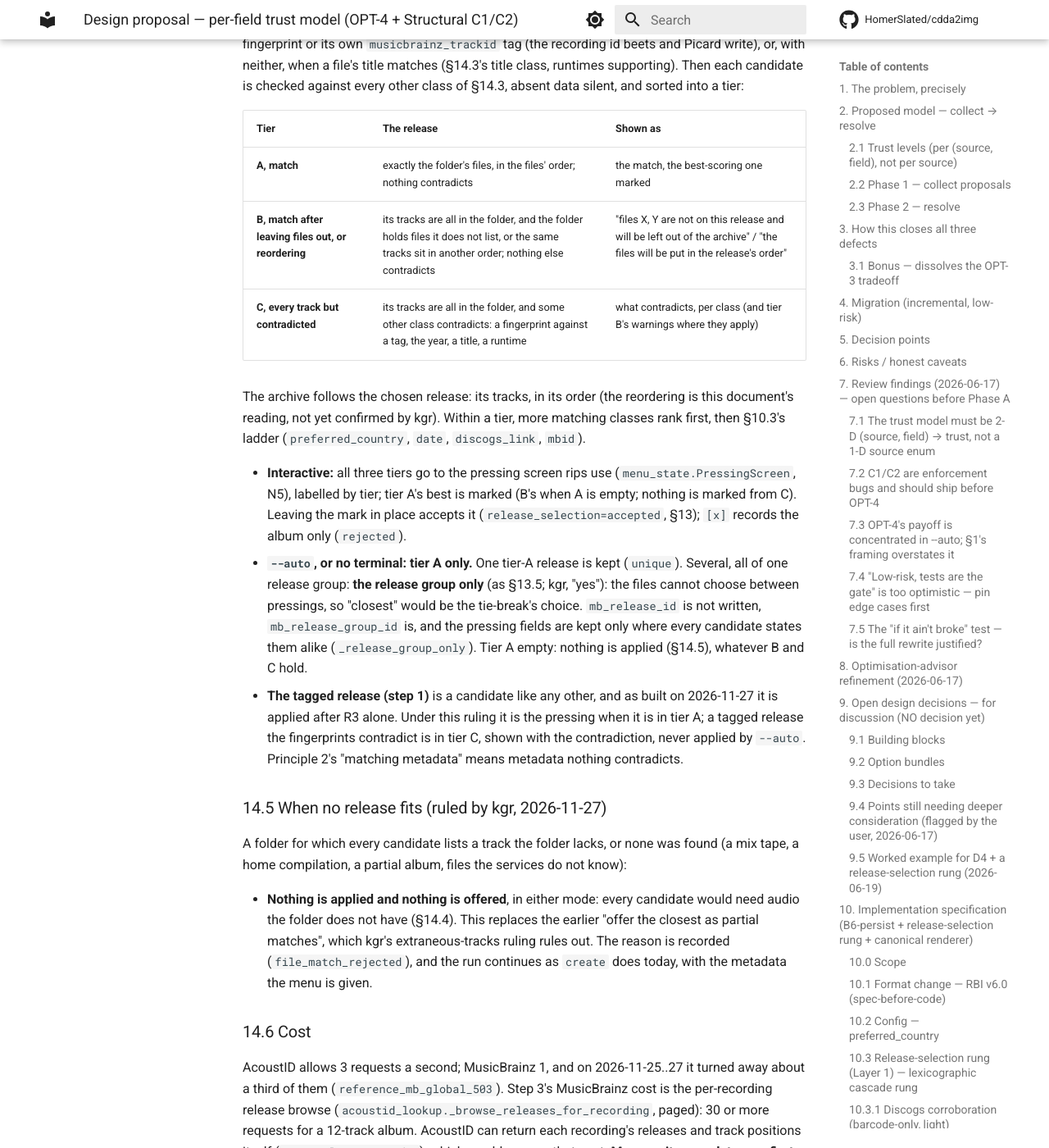
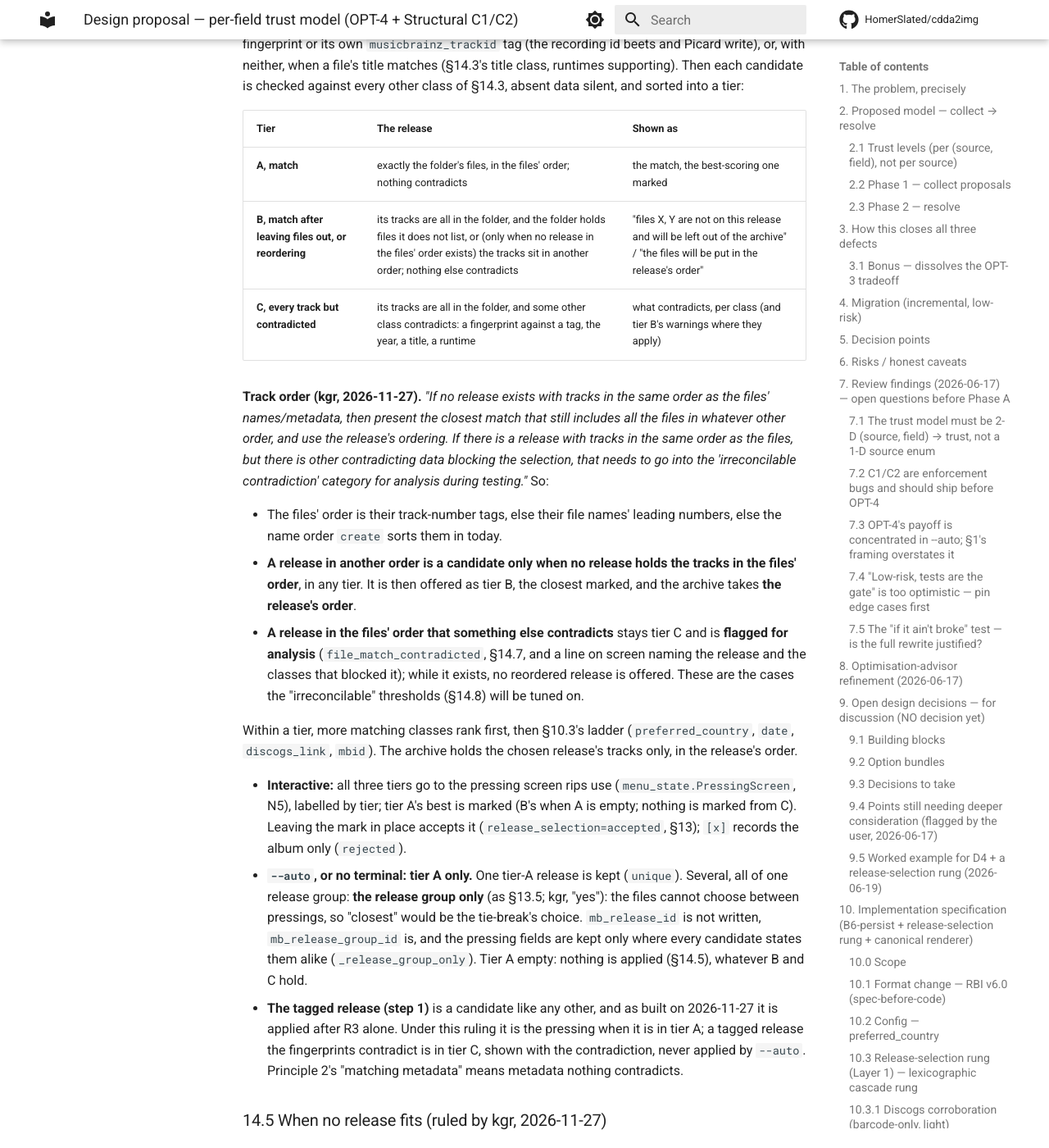
Before and after one commit to HomerSlated/cdda2img, an MkDocs documentation site: the page built from docs/reference/trust_model_design.md, in a window 1280 px wide and 1400 px high, scrolled down 40686 px. Shown: the whole window at 82% size. Built offline with MkDocs 1.6.1 and Material for MkDocs 9.7.7, drawn with Linux system fonts in a browser that asks for light colours; comment, search, counter and statistics services are not loaded; some of the changed text lies outside the part shown.

Commit message:
docs(design): §14.4 track order (kgr)
A release whose tracks sit in another order than the files' is offered
only when no release holds them in the files' order, closest marked, and
the archive then takes the release's order. A release in the files' order
held back by other contradicting data stays tier C and is flagged for
analysis (file_match_contradicted), the cases the "irreconcilable"
thresholds will be tuned on during testing.

Co-Authored-By: Claude Opus 5.5 <noreply@anthropic.com>

```diff
--- a/docs/reference/trust_model_design.md
+++ b/docs/reference/trust_model_design.md
@@ -1544,12 +1544,29 @@ other class of §14.3, absent data silent, and sorted into a tier:
 | Tier | The release | Shown as |
 |---|---|---|
 | **A, match** | exactly the folder's files, in the files' order; nothing contradicts | the match, the best-scoring one marked |
-| **B, match after leaving files out, or reordering** | its tracks are all in the folder, and the folder holds files it does not list, or the same tracks sit in another order; nothing else contradicts | "files X, Y are not on this release and will be left out of the archive" / "the files will be put in the release's order" |
+| **B, match after leaving files out, or reordering** | its tracks are all in the folder, and the folder holds files it does not list, or (only when no release in the files' order exists) the tracks sit in another order; nothing else contradicts | "files X, Y are not on this release and will be left out of the archive" / "the files will be put in the release's order" |
 | **C, every track but contradicted** | its tracks are all in the folder, and some other class contradicts: a fingerprint against a tag, the year, a title, a runtime | what contradicts, per class (and tier B's warnings where they apply) |
 
-The archive follows the chosen release: its tracks, in its order (the reordering is this
-document's reading, not yet confirmed by kgr). Within a tier, more matching classes rank
-first, then §10.3's ladder (`preferred_country`, `date`, `discogs_link`, `mbid`).
+**Track order (kgr, 2026-11-27).** *"If no release exists with tracks in the same order
+as the files' names/metadata, then present the closest match that still includes all the
+files in whatever other order, and use the release's ordering. If there is a release with
+tracks in the same order as the files, but there is other contradicting data blocking the
+selection, that needs to go into the 'irreconcilable contradiction' category for analysis
+during testing."* So:
+
+- The files' order is their track-number tags, else their file names' leading numbers,
+  else the name order `create` sorts them in today.
+- **A release in another order is a candidate only when no release holds the tracks in
+  the files' order**, in any tier. It is then offered as tier B, the closest marked, and
+  the archive takes **the release's order**.
+- **A release in the files' order that something else contradicts** stays tier C and is
+  **flagged for analysis** (`file_match_contradicted`, §14.7, and a line on screen naming
+  the release and the classes that blocked it); while it exists, no reordered release is
+  offered. These are the cases the "irreconcilable" thresholds (§14.8) will be tuned on.
+
+Within a tier, more matching classes rank first, then §10.3's ladder
+(`preferred_country`, `date`, `discogs_link`, `mbid`). The archive holds the chosen
+release's tracks only, in the release's order.
 
 - **Interactive:** all three tiers go to the pressing screen rips use
   (`menu_state.PressingScreen`, N5), labelled by tier; tier A's best is marked (B's when
@@ -1595,7 +1612,9 @@ silently capped at 25 (N3), and a short list reads exactly like a genuine miss.
 - `create` writes `release_selection` (§14.4's values); rbi_spec.md's "absent on the
   `create` pipeline" changes, and `mb_release_id`'s absent-when list gains `create`.
 - `file_match=<class>:<result>,…` records §14.3's evidence for the chosen release, and
-  `file_match_tier=A|B|C` its tier (§14.4);
+  `file_match_tier=A|B|C` its tier (§14.4), `file_match_order=files|release` whose order
+  the archive took, and `file_match_contradicted=<mbid>:<class>,…` for every release in
+  the files' order that a contradiction held back (§14.4's analysis cases);
   `file_match_rejected=<reason>` for §14.5's automatic refusal.
 - rbi_spec.md first, as always.
 
```
